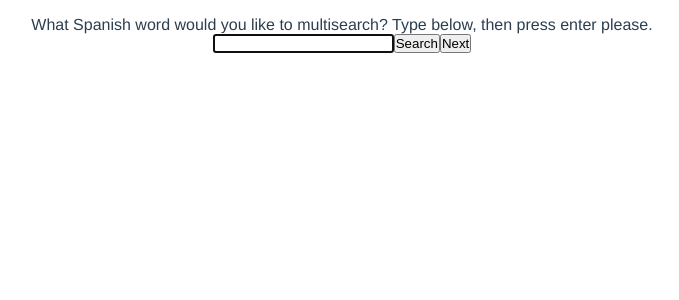
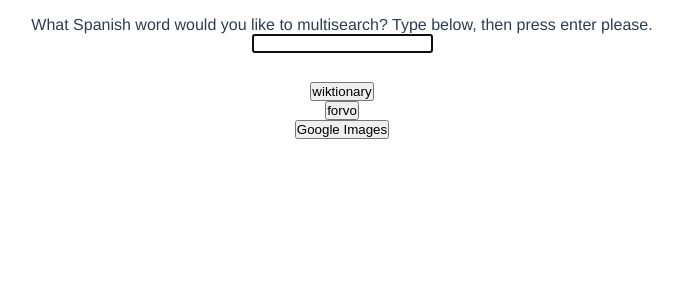
Before and after one commit to chiptus/multi-search, a Vue app: page / in a window 1280 px wide. Shown: the top 300 px of the page, without its empty margins (298-977 px from the left). Built offline with nearby package versions, Linux system fonts and the light colour scheme.

Commit message:
add buttons to change result

```diff
--- a/src/App.vue
+++ b/src/App.vue
@@ -3,13 +3,15 @@
     <div class="search-bar">
       <p>What Spanish word would you like to multisearch? Type below, then press enter please.</p>
       <input type="text" v-model="keyword" autofocus="">
-      <button type="button" v-on:click="submit">Search</button>
-      <button type="button" v-on:click="next">Next</button>
     </div>
-    <div class="search-results">
-      <!-- <vue-frame v-for="item in results" v-bind:key="item"></vue-frame> -->
-      <!-- <iframe id="search-frame"></iframe> -->
-      <vue-friendly-iframe v-if="results.length" :src="results[currentIndex]"></vue-friendly-iframe>
+    <div class="search-results" v-if="results.length">
+      <ul>
+        <li v-for="result in results"
+          v-bind:key="result.name">
+          <button v-on:click="setCurrentResult(result)">{{result.name}}</button>
+        </li>
+      </ul>
+      <vue-friendly-iframe v-if="keyword && currentResult" :src="currentResult.query(keyword)"></vue-friendly-iframe>
     </div>
   </div>
 </template>
@@ -25,16 +27,12 @@ export default {
   },
   data: () => ({
     keyword: '',
-    results: [],
-    currentIndex: 0,
+    results: [wiktionary, forvo, googleImages],
+    currentResult: null,
   }),
   methods: {
-    submit() {
-      const q = this.keyword;
-      this.results = [wiktionary(q), forvo(q), googleImages(q)];
-    },
-    next() {
-      this.currentIndex = (this.currentIndex + 1) % this.results.length;
+    setCurrentResult(r) {
+      this.currentResult = r;
     },
   },
 };
--- a/src/lib/urls.js
+++ b/src/lib/urls.js
@@ -1,4 +1,15 @@
-export const googleImages = q =>
-  `http://www.google.es/search?q=${q}&hl=en&tbo=d&site=imghp&tbm=isch&sout=1&biw=1366&bih=643`;
-export const wiktionary = q => `https://en.wiktionary.org/wiki/${q}#Spanish`;
-export const forvo = q => `http://www.forvo.com/word/${q}/#es`;
+export const googleImages = {
+  name: 'Google Images',
+  query: q =>
+    `http://www.google.es/search?q=${q}&hl=en&tbo=d&site=imghp&tbm=isch&sout=1&biw=1366&bih=643`,
+};
+
+export const wiktionary = {
+  name: 'wiktionary',
+  query: q => `https://en.wiktionary.org/wiki/${q}#Spanish`,
+};
+
+export const forvo = {
+  name: 'forvo',
+  query: q => `http://www.forvo.com/word/${q}/#es`,
+};
```
